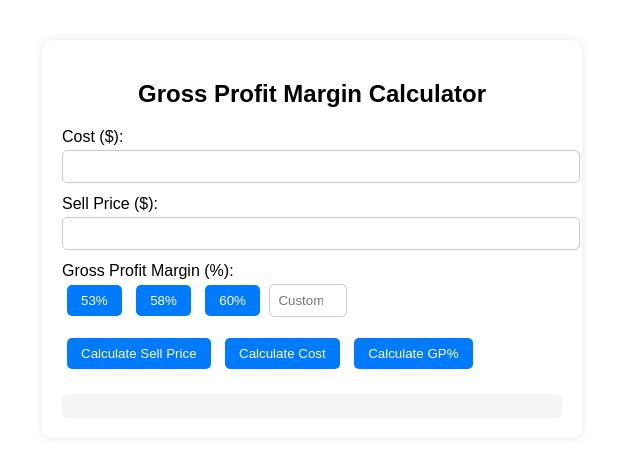
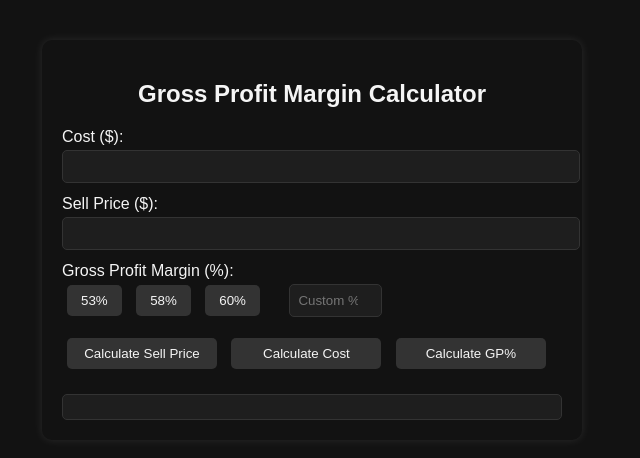
Before and after one commit to ncas10/gp-calculator, a plain HTML site: page index.html in a window 1280 px wide. Shown: the whole page, without its empty margins (328-968 px from the left). Drawn offline with Linux system fonts and the light colour scheme.

Commit message:
more layout/minor changes. Made it darker.

```diff
--- a/index.html
+++ b/index.html
@@ -27,9 +27,11 @@
   </div>
 
   <div class="field">
-    <button onclick="calcSell()">Calculate Sell Price</button>
-    <button onclick="calcCost()">Calculate Cost</button>
-    <button onclick="calcGP()">Calculate GP%</button>
+    <div class="calc-buttons">
+      <button onclick="calcSell()">Calculate Sell Price</button>
+      <button onclick="calcCost()">Calculate Cost</button>
+      <button onclick="calcGP()">Calculate GP%</button>
+    </div>
   </div>
 
   <div class="result" id="result"></div>
--- a/main.css
+++ b/main.css
@@ -4,28 +4,42 @@ body {
   margin: 40px auto;
   padding: 20px;
   border-radius: 10px;
-  box-shadow: 0 0 10px rgba(0,0,0,0.1);
+  background-color: #121212;
+  color: #f5f5f5;
+  box-shadow: 0 0 10px rgba(255,255,255,0.1);
 }
+
 h2 {
   text-align: center;
 }
+
 .field {
   margin: 12px 0;
 }
+
+.calcfield {
+  margin: 12px 0;
+}
+
 input {
   width: 100%;
   padding: 8px;
   margin-top: 4px;
-  border: 1px solid #ccc;
+  border: 1px solid #333;
   border-radius: 5px;
+  background-color: #1e1e1e;
+  color: #f5f5f5;
 }
 
 #gp {
-  width: 60px;
+  width: 75px;
   padding: 8px;
   margin-top: 4px;
-  border: 1px solid #ccc;
+  margin-left: 20px;
+  border: 1px solid #333;
   border-radius: 5px;
+  background-color: #1e1e1e;
+  color: #f5f5f5;
 }
 
 button {
@@ -33,26 +47,35 @@ button {
   padding: 8px 14px;
   border: none;
   border-radius: 5px;
-  background: #007bff;
-  color: white;
+  background-color: #333;
+  color: #f5f5f5;
   cursor: pointer;
 }
+
 button:hover {
-  background: #0056b3;
+  background-color: #555;
 }
+
 .result {
   margin-top: 20px;
   padding: 12px;
-  background: #f5f5f5;
+  background-color: #1e1e1e;
+  color: #f5f5f5;
   border-radius: 5px;
+  border: 1px solid #333;
 }
 
+.calc-buttons button {
+  width: 30%;
+}
+
+/* GP buttons + custom input inline */
 .gp-buttons {
   display: flex;
-  gap: 8px;       /* space between items */
+  gap: 8px;
   margin-top: 6px;
 }
 
 .gp-buttons input {
-  width: 40px;    /* smaller input so it fits inline */
+  width: 80px;
 }
```
